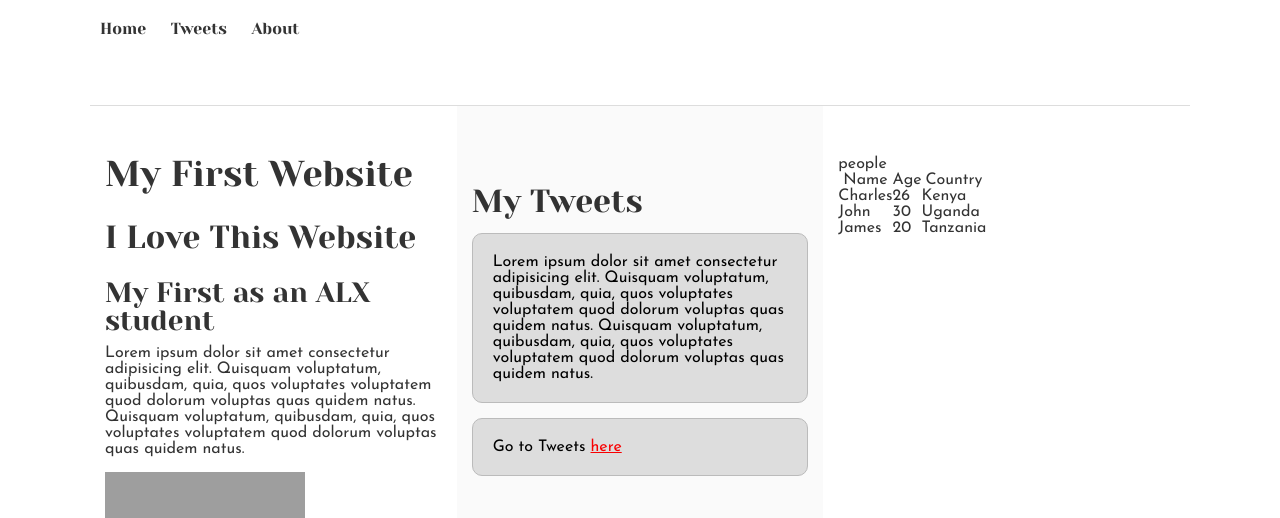
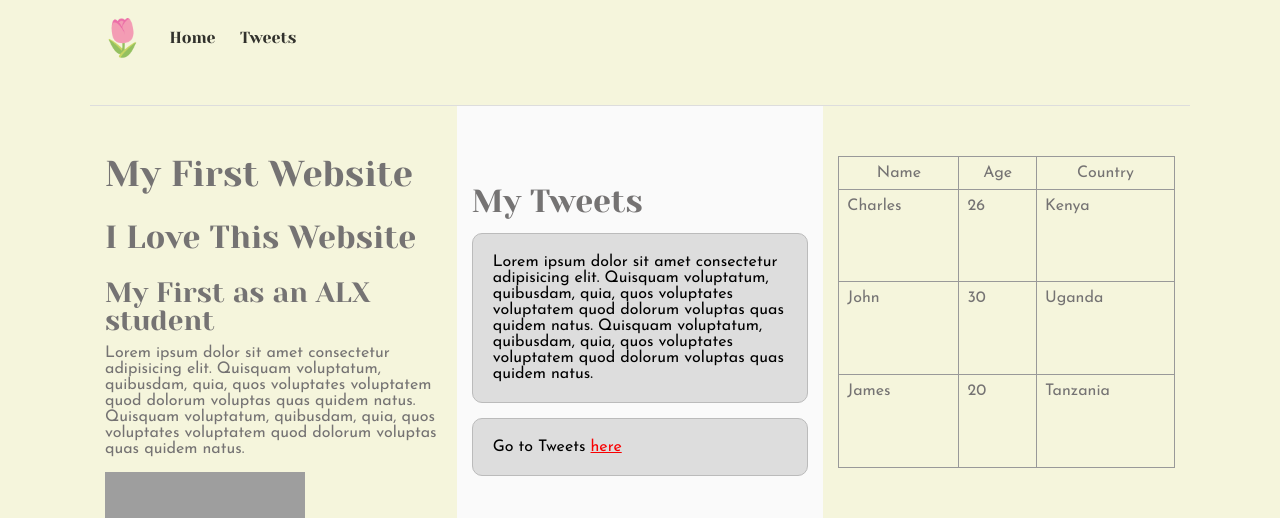
Before and after one commit to charlesnyanje/alx_html_css, a plain HTML site: page css_basic/index.html in a window 1280 px wide. Shown: the top 518 px of the page. Drawn offline with Linux system fonts and the light colour scheme; grey boxes are pictures that could not be loaded.

Commit message:
Some more styling

```diff
--- a/css_basic/index.html
+++ b/css_basic/index.html
@@ -10,9 +10,10 @@
   <body class="works_on_smartphone">
     <header>
       <ul>
+        <li class="logo"><a href="index.html">🌷</a></li>
         <li><a href="index.html">Home</a></li>
         <li><a href="tweets.html">Tweets</a></li>
-        <li><a href="about.html">About</a></li>
+
       </ul>
     </header>
     <main>
@@ -49,15 +50,14 @@
       </aside>
       <article>
         <table>
-          <thead>
-            people
-          </thead>
           <tbody>
+            <thead>
             <tr>
               <th>Name</th>
               <th>Age</th>
               <th>Country</th>
             </tr>
+            </thead>
             <tr>
               <td>Charles</td>
               <td>26</td>
--- a/css_basic/style.css
+++ b/css_basic/style.css
@@ -1,7 +1,8 @@
 body{
     display:flex;
     flex-direction:column;
-
+    background-color: beige;
+    color: rgb(117, 115, 115);
 }
 main{
     display: flex;
@@ -17,3 +18,15 @@ aside{
     flex:1;
     overflow-y: auto;
 }
+.logo{
+    height: 50px;
+    width: 50px;
+}
+table{
+    height: 60%;
+    width: 100%;
+}
+td,th{
+    border: 1px solid #999;
+    padding: 0.5rem;
+}
```
Also changed, not shown: css_basic/tweets.html (+1 -2 lines).
